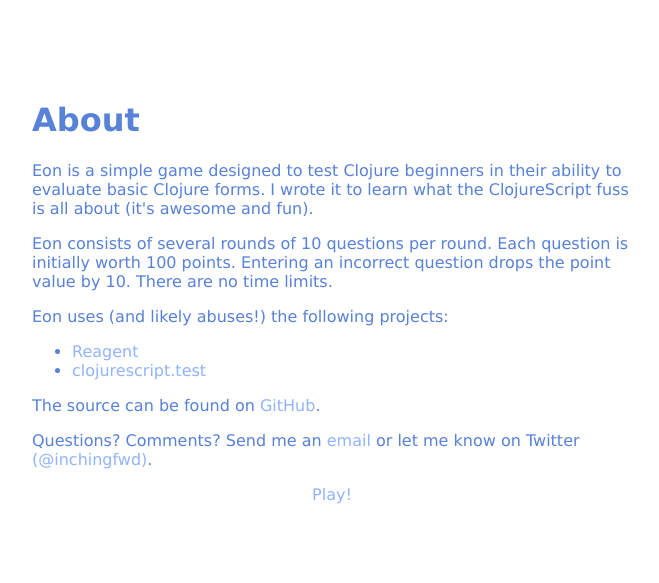
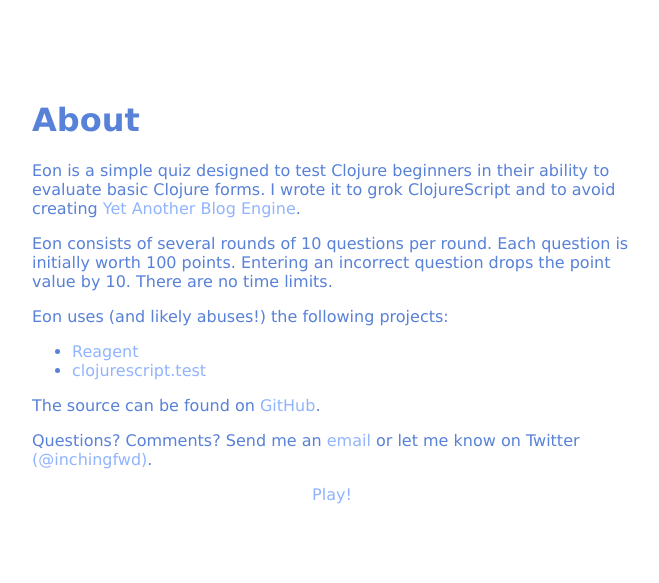
Before and after one commit to inchingforward/eon, a plain HTML site: page resources/public/about.html in a window 1280 px wide. Shown: the whole page, without its empty margins (352-1011 px from the left). Drawn offline with Linux system fonts and the light colour scheme.

```diff
--- a/resources/public/about.html
+++ b/resources/public/about.html
@@ -8,10 +8,10 @@
     <body>
         <div id="about">
             <h1>About</h1>
-            <p>Eon is a simple game designed to test Clojure beginners
+            <p>Eon is a simple quiz designed to test Clojure beginners
                in their ability to evaluate basic Clojure forms.  I wrote
-               it to learn what the ClojureScript fuss is all about (it's
-               awesome and fun).</p>
+               it to grok ClojureScript and to avoid creating <a href="http://inchingforward.blogspot.com/2013/12/breaking-out-of-blog-engine-cycle.html">Yet Another Blog
+               Engine</a>.</p>
 
             <p>Eon consists of several rounds of 10 questions per round.  Each
                question is initially worth 100 points.  Entering an incorrect
```
Also changed, not shown: 7 other files.
